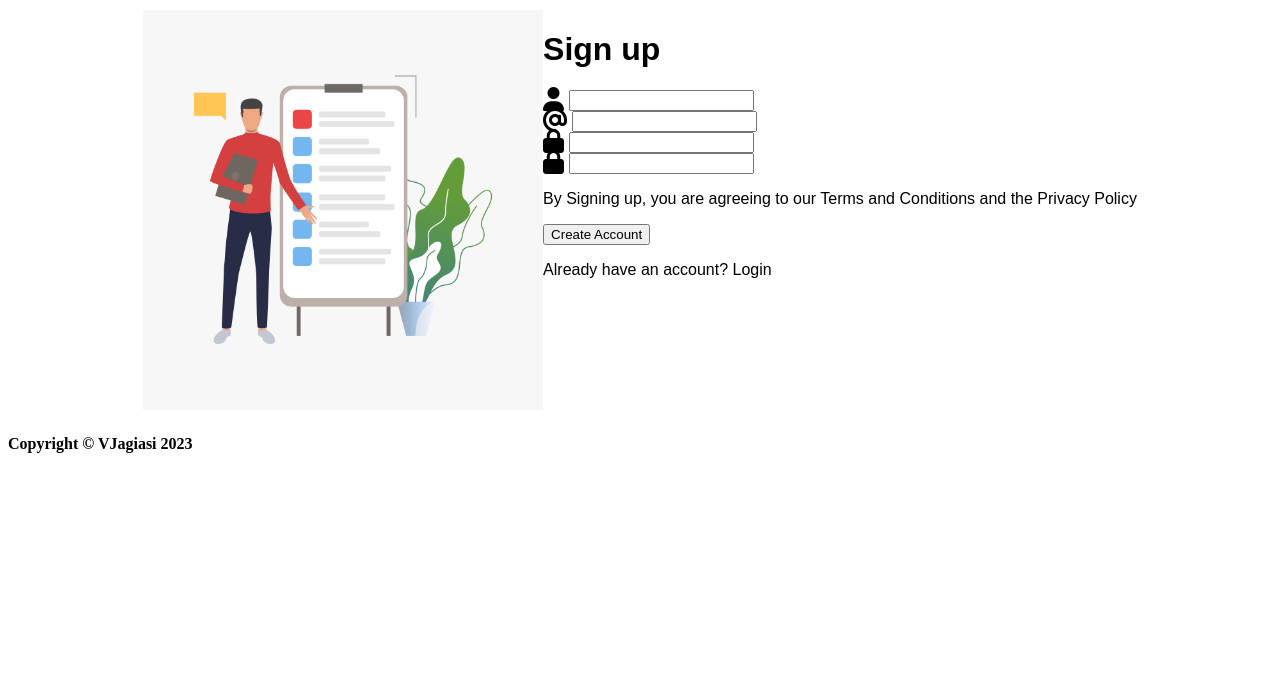
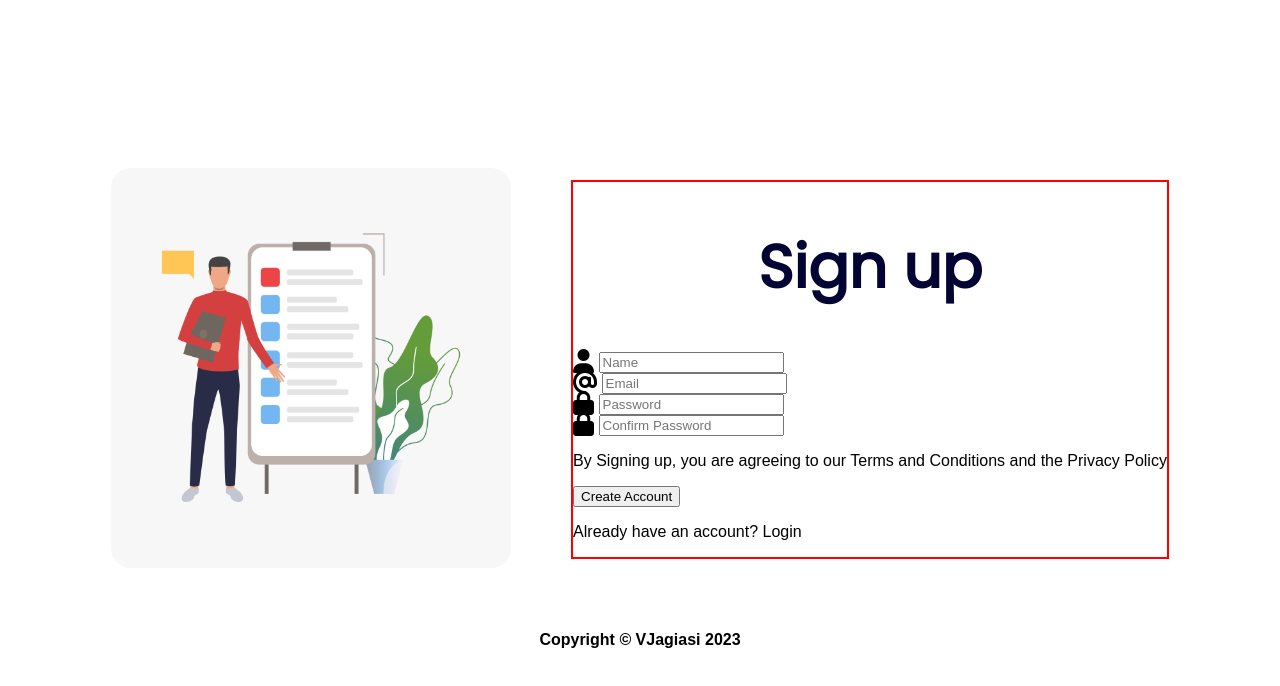
Before and after one commit to VJagiasi/sign-up-form, a plain HTML site: page index.html in a window 1280 px wide. Drawn offline with Linux system fonts and the light colour scheme; a web font is replaced by a local one.

Commit message:
layout changes

```diff
--- a/index.html
+++ b/index.html
@@ -13,24 +13,24 @@
         <div class="side-logo">
             <img src="images/side-image.jpg" alt="Our culinary showcase">
         </div>
-        <div class="Signup">
+        <div class="signup">
             <h1 class="title">Sign up</h1>
             <div class="details">
                 <div class="info">
                     <i class="fa-solid fa-user fa-xl"></i>
-                    <input type="text" name="full-name">
+                    <input type="text" name="full-name" placeholder="Name">
                 </div>
                 <div class="info">
                     <i class="fa-solid fa-at fa-xl"></i>
-                    <input type="email" name="email">
+                    <input type="email" name="email" placeholder="Email">
                 </div>
                 <div class="info">
                     <i class="fa-solid fa-lock fa-xl"></i>
-                    <input type="password" name="password">
+                    <input type="password" name="password" placeholder="Password">
                 </div>
                 <div class="info">
                     <i class="fa-solid fa-lock fa-xl"></i>
-                    <input type="password" name="reconfirm-password">
+                    <input type="password" name="reconfirm-password" placeholder="Confirm Password">
                 </div>
             </div>
             <div class="create-account">
--- a/style.css
+++ b/style.css
@@ -1,16 +1,46 @@
 @import url('https://fonts.googleapis.com/css2?family=Chivo+Mono:wght@400;500&family=Inter:wght@400;600;700&family=Manrope:wght@300;400;500;600;700&family=Poppins:ital,wght@0,100;0,200;0,300;0,400;1,100&display=swap');
 
+/* * {
+    border: 1px solid red;
+} */
+
+
+html, body {
+    height: 100%;
+    margin: 0px;
+    font-family: "Man-rope", sans-serif;
+}
+
+body {
+    display: flex;
+    flex-direction: column;
+    justify-content: center;
+    align-items: center;
+}
 
 .main {
-    margin: 10px;
-    font-family: "Man-rope", sans-serif;
     display: flex;
-    flex-direction: row;
     justify-content: center;
-    align-content: center;
+    align-items: center;
+    height: 60%;
 }
 
 .side-logo > img {
     height: auto;
     width: 400px;
+    margin: 30px;
+    border-radius: 20px;
 }
+
+.signup {
+    border: 2px solid red;
+    margin: 0px 30px;
+}
+
+.title {
+    text-align: center;
+    font-size: 60px;
+    font-family: 'Poppins', sans-serif;
+    font-weight: 900;
+    color: rgb(3, 3, 52);
+}
```
